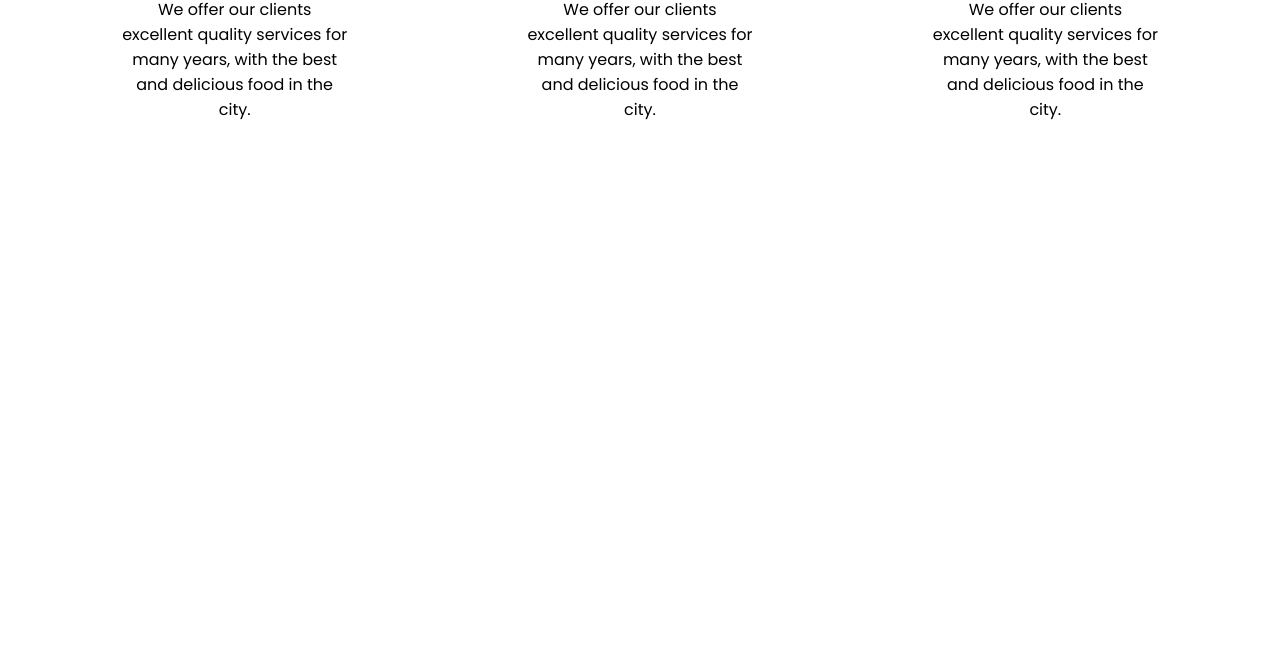
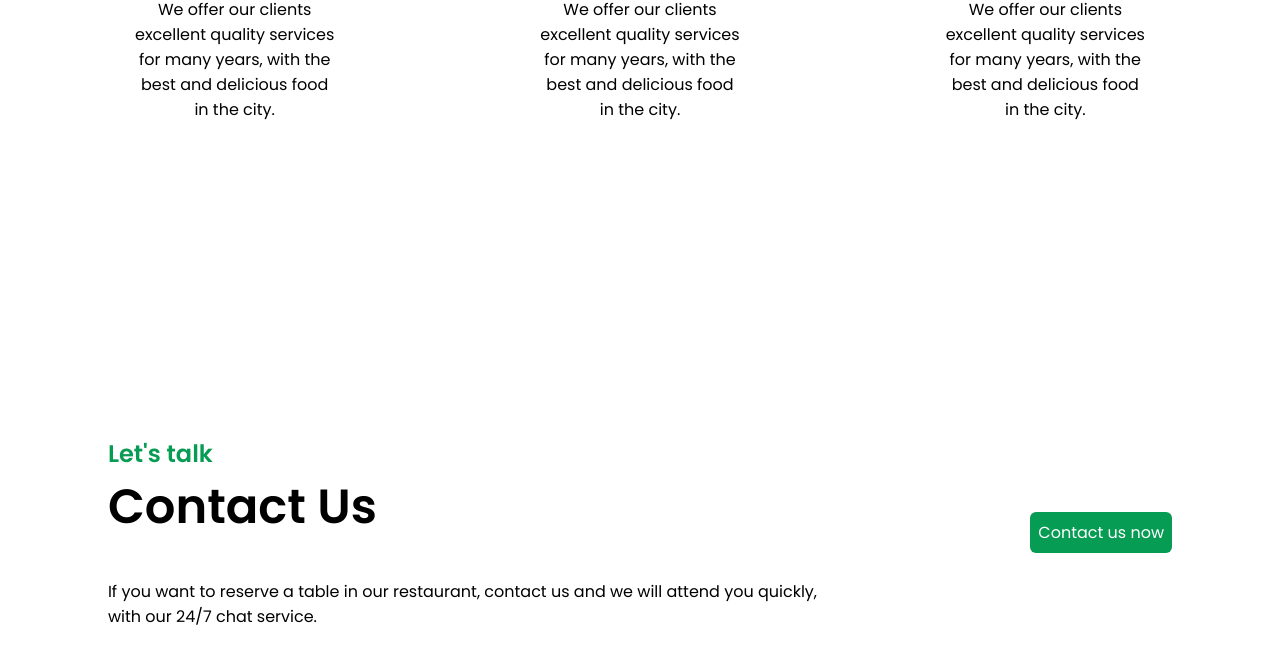
Before and after one commit to Sammynauta/website-tastyrestaurante, a plain HTML site: page index.html in a window 1280 px wide. Shown: the part 1880-2542 px from the top of the page. Before the commit the page ends 2092 px from the top, so only its background shows below. Drawn offline with nearby package versions, Linux system fonts and the light colour scheme.

Commit message:
contact concluido, comecar menu e footer.

```diff
--- a/css/style.css
+++ b/css/style.css
@@ -163,6 +163,9 @@ main {
     width: 100%;
 }
 
+
+/* HOME SECTION */
+
 .home {
     display: flex;
     justify-content: space-around;
@@ -186,6 +189,8 @@ main {
     max-width: 450px;
 }
 
+/* ABOUT SECTION */
+
 .about {
     display: grid;
     place-items: center;
@@ -204,25 +209,13 @@ main {
    display: block;
 }
 
-.section-subtitle {
-    font-size: 1.5rem;
-    font-weight: 600;
-    color: var(--first-color);
-}
-
 .about_title {
     font-size: 3rem;
 }
 
-.about_description {
-    display: block;
-    width: calc(100% - 300px);
-    color: var(--text-color);
-    font-weight: 400;
-    margin-bottom: 1rem;
-}
+/* ICONS E BUTTONS */
 
-.button_home, .button_about {
+.button_home, .button_about, .button_contact {
     text-decoration: none;
     background-color: var(--first-color);
     padding: 8px;
@@ -231,7 +224,7 @@ main {
     transition: 0.3s ease;
 }
 
-.button_home:hover, .button_about:hover {
+.button_home:hover, .button_about:hover, .button_contact:hover {
     background-color: var(--first-color-alt);
 }
 
@@ -241,17 +234,13 @@ main {
    color:#069c54,
 }
 
+/* SECTION SERVICES */
+
 .services {
     display: grid;
     place-items: center;
     text-align: center;
     height: calc(100vh - 13rem);
-}
-
-.services_title span {
-    font-size: 1.5rem;
-    font-weight: 600;
-    color: var(--first-color);
 }
 
 .services_title h1 {
@@ -264,6 +253,8 @@ main {
     align-items: center;
 }
 
+
+/* PADRAO DAS SECTIONS */
 .excellent_food, .fast_food, .delivery {
     display: flex;
     flex-direction: column;
@@ -271,6 +262,44 @@ main {
     align-items: center;
 }
 
-.food_description, .fastfood_description, .delivery_description {
-    width: calc(100% - 180px);
+/* TEXTO DAS SECTIONS */
+
+.food_description, .fastfood_description, .delivery_description, .contact_description {
+    width: calc(100% - 200px);
 }
+
+.about_description {
+    display: block;
+    width: calc(100% - 300px);
+    color: var(--text-color);
+    font-weight: 400;
+    margin-bottom: 1rem;
+}
+
+/* SECTION CONTACT */
+.contact {
+    display: flex;
+    justify-content: center;
+    align-items: center;
+    height: calc(100vh - 6rem);
+}
+
+.contact_cotent {
+    display: block;
+}
+
+.subtitle_contact {
+    font-size: 3rem;
+}
+
+.contact_description {
+    margin-top: 36px;
+}
+
+/* titulos das Sections */
+
+.about-subtitle, .services_subtitle, .contact_title {
+    font-size: 1.5rem;
+    font-weight: 600;
+    color: var(--first-color);
+}
--- a/index.html
+++ b/index.html
@@ -55,7 +55,7 @@
                 </figure>
 
                 <div class="about_content">
-                    <span class="section-subtitle">About us</span>
+                    <span class="about-subtitle">About us</span>
                     <h2 class="about_title">We cook the best <br> tasty food</h2>
                     <p class="about_description">We cook the best food in the entire city, with excellent customer
                         service, the best meals and at the best price, visit us.</p>
@@ -67,8 +67,8 @@
         <section class="s03">
             <article class="services">
                <div class="services_title">
-                <span>Offering</span>
-                <h1>Our amazing services</h1>
+                    <span class="services_subtitle">Offering</span>
+                    <h1>Our amazing services</h1>
                </div>
                 <div class="services_content">
                     <div class="excellent_food">
@@ -101,7 +101,15 @@
             </article>
         </section>
 
-        <section class="s04">
+        <section class="s05">
+            <article class="contact">
+               <div class="contact_content">
+                    <span class="contact_title">Let's talk</span>
+                    <h1 class="subtitle_contact">Contact Us</h1>
+                    <p class="contact_description">If you want to reserve a table in our restaurant, contact us and we will attend you quickly, with our 24/7 chat service.</p>
+               </div>
+                    <a href="#" class="button_contact">Contact us now</a>
+            </article>
 
         </section>
     </main>
```
